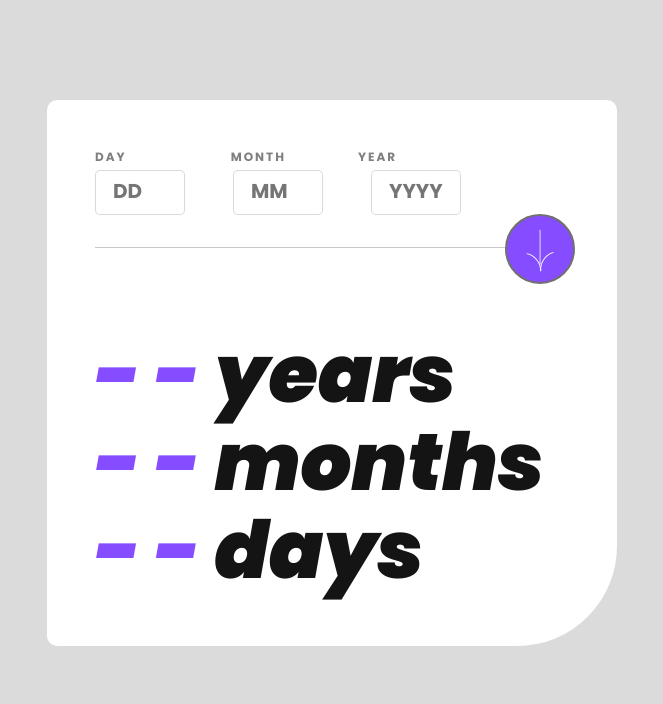
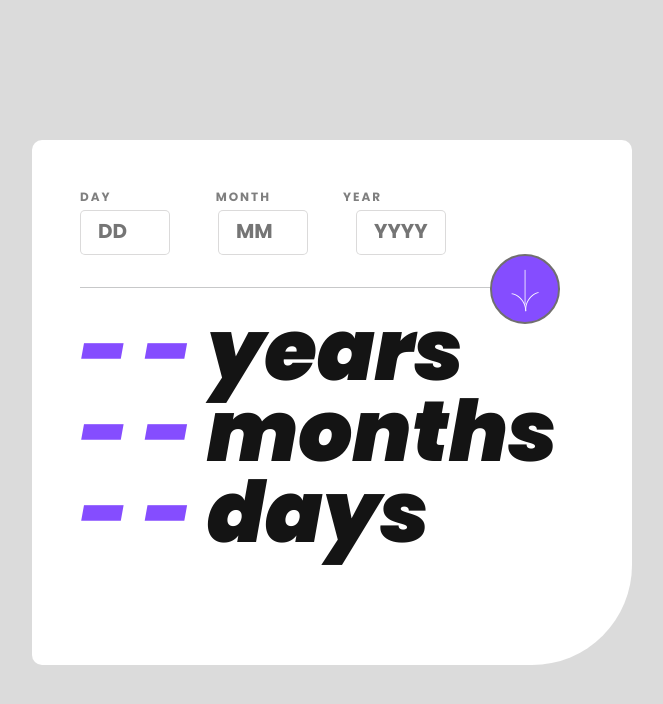
Before and after one commit to ahm0d0/ahm0d0.github.age, a plain HTML site: page index.html in a window 1280 px wide. Shown: the whole page, without its empty margins (308-971 px from the left). Drawn offline with Linux system fonts and the light colour scheme.

Commit message:
Update index.css

```diff
--- a/index.css
+++ b/index.css
@@ -16,9 +16,9 @@ body{
     font-family: "Poppins", sans-serif;
 
 }
-.containet{
-    width: 570px;
-    margin: 100px auto 0px;
+.containet {
+    width: 600px;
+    margin: 140px auto 0px;
     background: var(--White);
     border-radius: 10px 10px 100px 10px;
 }
@@ -102,12 +102,14 @@ button::before{
     top: 33px; left: 1px;
     font-size: 20px;
 }
-h2{
-    font-size: 80px;
+h2 {
+    font-size: 85px;
     font-weight: 900;
     color: var(--Off-black);
     font-style: italic;
-    line-height: 80px;
+    line-height: 73px;
+    position: relative;
+    top: -60px;
 }
 span{
     color: var(--Purple);
```
